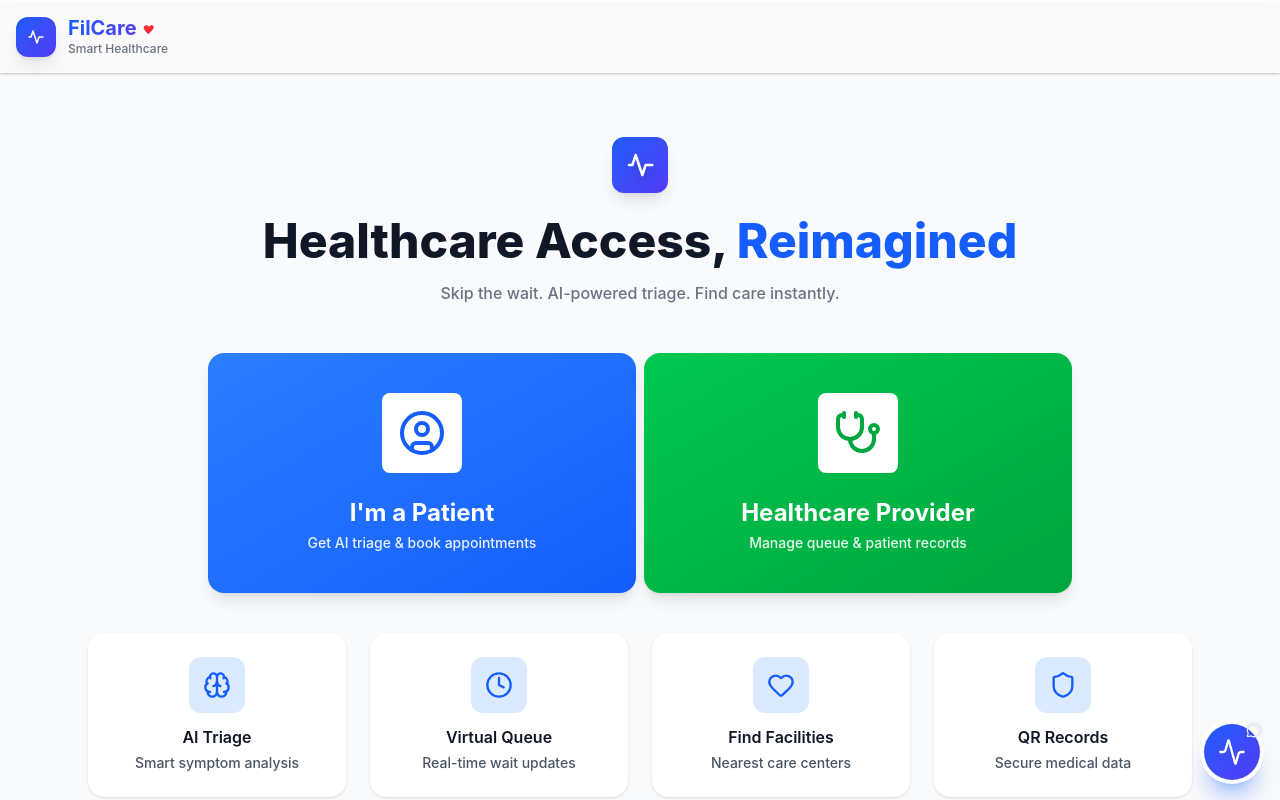
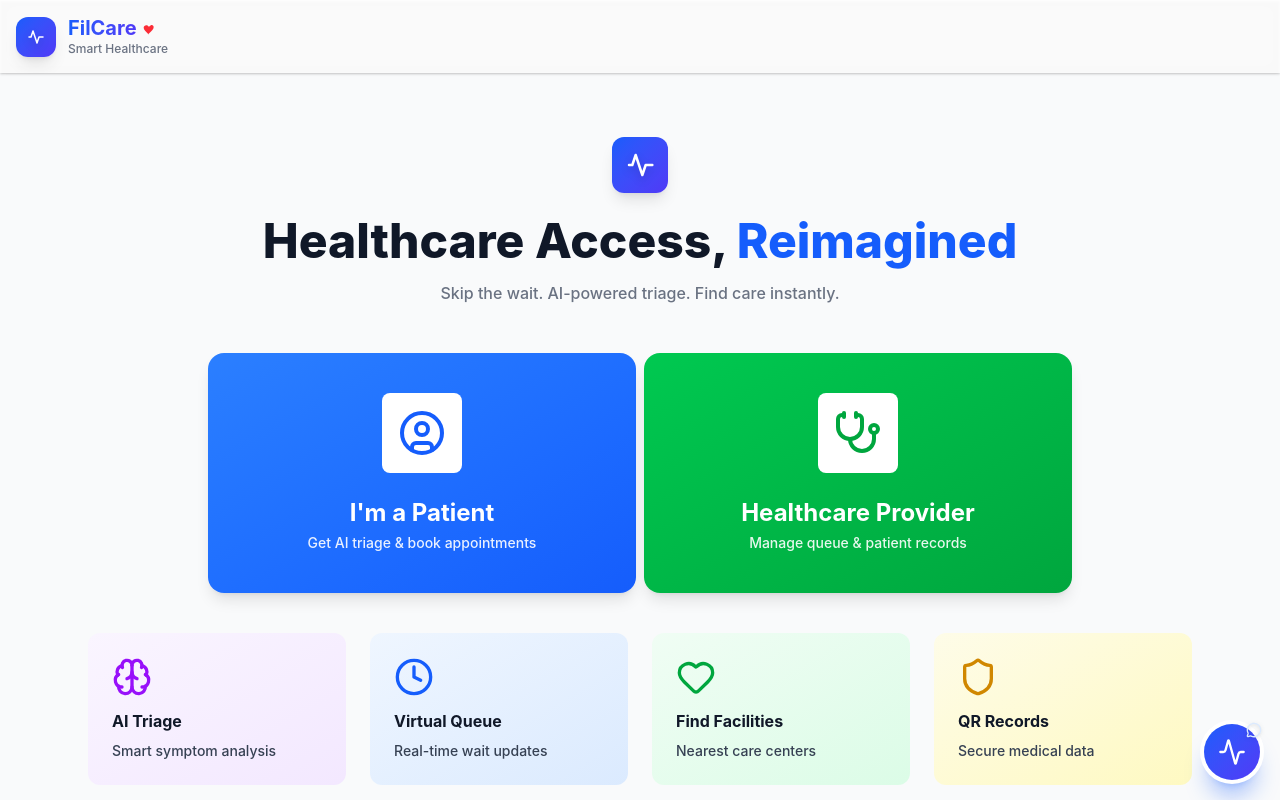
Before and after one commit to kway-zar/DevKada-Hackthon-Project, a React (Vite) app in the folder FilCare/: page / in a window 1280 px wide. Shown: the top 800 px of the page. Built offline with nearby package versions, Linux system fonts and the light colour scheme.

Commit message:
added landing page animation

```diff
--- a/FilCare/package.json
+++ b/FilCare/package.json
@@ -18,6 +18,7 @@
     "@radix-ui/react-tooltip": "^1.2.8",
     "class-variance-authority": "^0.7.1",
     "clsx": "^2.1.1",
+    "framer-motion": "^12.38.0",
     "lucide-react": "^1.14.0",
     "next-themes": "^0.4.6",
     "qrcode.react": "^4.2.0",
--- a/FilCare/src/pages/LandingPage.tsx
+++ b/FilCare/src/pages/LandingPage.tsx
@@ -1,4 +1,5 @@
 import { UserCircle, Stethoscope, Brain, Clock, Heart, Shield } from 'lucide-react';
+import { motion, type Variants } from 'framer-motion';
 import { Header } from "../components/Header";
 import { Link } from "react-router-dom";
 
@@ -27,19 +28,44 @@ function LandingPage() {
         },
     };
     const features = [
-        { icon: Brain, title: 'AI Triage', description: 'Smart symptom analysis' },
-        { icon: Clock, title: 'Virtual Queue', description: 'Real-time wait updates' },
-        { icon: Heart, title: 'Find Facilities', description: 'Nearest care centers' },
-        { icon: Shield, title: 'QR Records', description: 'Secure medical data' },
+        { icon: Brain, title: 'AI Triage', description: 'Smart symptom analysis', color: 'from-purple-50 to-purple-100', iconColor: 'purple' },
+        { icon: Clock, title: 'Virtual Queue', description: 'Real-time wait updates', color: 'from-blue-50 to-blue-100', iconColor: 'blue' },
+        { icon: Heart, title: 'Find Facilities', description: 'Nearest care centers', color: 'from-green-50 to-green-100', iconColor: 'green' },
+        { icon: Shield, title: 'QR Records', description: 'Secure medical data', color: 'from-yellow-50 to-yellow-100', iconColor: 'yellow' },
     ];
+    const priorityVariants: Variants = {
+        hidden: { opacity: 0, y: 28 },
+        visible: {
+            opacity: 1,
+            y: 0,
+            transition: {
+                duration: 0.7,
+                staggerChildren: 0.14,
+            },
+        },
+    };
+    const priorityItemVariants: Variants = {
+        hidden: { opacity: 0, y: 24, scale: 0.98 },
+        visible: { opacity: 1, y: 0, scale: 1 },
+    };
     const currentSize = sizes["lg"];
     return (
         <>
             <Header />
 
             <main className="Main_Body relative w-full min-h-screen text-black dark:text-black overflow-y-auto bg-gray-50">
-                <section className="max-w-6xl mx-auto px-6 py-16">
-                    <div className="flex flex-col items-center text-center">
+                <motion.section
+                    className="max-w-6xl mx-auto px-6 py-16"
+                    initial={{ opacity: 0, y: 24 }}
+                    animate={{ opacity: 1, y: 0 }}
+                    transition={{ duration: 0.8, ease: 'easeIn' }}
+                >
+                    <motion.div
+                        className="flex flex-col items-center text-center"
+                        initial={{ opacity: 0, y: 18 }}
+                        animate={{ opacity: 1, y: 0 }}
+                        transition={{ duration: 0.7, ease: 'easeIn', delay: 0.1 }}
+                    >
                         <div className="mb-6">
                             <div className="w-14 h-14 bg-gradient-to-br from-blue-600 to-indigo-600 rounded-xl flex items-center justify-center shadow-lg text-white">
 
@@ -56,10 +82,16 @@ function LandingPage() {
                         <p className="mt-4 text-gray-500 max-w-2xl">
                             Skip the wait. AI-powered triage. Find care instantly.
                         </p>
-                    </div>
+                    </motion.div>
 
-                    <div className="mt-12 grid grid-cols-1 md:grid-cols-2  gap-2 w-auto mx-auto">
-                        <Link to="/patient" className="group md:ml-30 block p-10 rounded-2xl bg-gradient-to-br from-blue-500 to-blue-600 text-white shadow-lg transform-gpu hover:-translate-y-1 transition">
+                    <motion.div
+                        className="mt-12 grid grid-cols-1 md:grid-cols-2 gap-2 w-auto mx-auto"
+                        initial={{ opacity: 0, y: 20 }}
+                        animate={{ opacity: 1, y: 0 }}
+                        transition={{ duration: 0.75, ease: 'easeIn', delay: 0.15 }}
+                    >
+                        <motion.div whileHover={{ y: -6 }} transition={{ duration: 0.2, ease: 'easeIn' }} className="md:ml-30">
+                            <Link to="/patient" className="group block p-10 rounded-2xl bg-gradient-to-br from-blue-500 to-blue-600 text-white shadow-lg transform-gpu hover:-translate-y-1 transition">
                                 <div className="flex flex-col items-center gap-6 text-center">
                                     <div className="bg-white p-4 rounded-lg">
                                         <UserCircle className="w-10 h-10 sm:w-12 sm:h-12 text-blue-600" />
@@ -70,8 +102,10 @@ function LandingPage() {
                                     </div>
                                 </div>
                             </Link>
+                        </motion.div>
 
-                        <Link to="/provider" className="group block md:mr-30 p-10 rounded-2xl bg-gradient-to-br from-green-500 to-green-600 text-white shadow-lg transform-gpu hover:-translate-y-1 transition">
+                        <motion.div whileHover={{ y: -6 }} transition={{ duration: 0.2, ease: 'easeIn' }} className="md:mr-30">
+                            <Link to="/provider" className="group block p-10 rounded-2xl bg-gradient-to-br from-green-500 to-green-600 text-white shadow-lg transform-gpu hover:-translate-y-1 transition">
                                 <div className="flex flex-col items-center gap-6 text-center">
                                     <div className="bg-white p-4 rounded-lg">
                                         <Stethoscope className="w-10 h-10 sm:w-12 sm:h-12 text-green-600" />
@@ -82,30 +116,55 @@ function LandingPage() {
                                     </div>
                                 </div>
                             </Link>
-                    </div>
+                        </motion.div>
+                    </motion.div>
 
-                    <div className="mt-10 grid grid-cols-1 sm:grid-cols-2 lg:grid-cols-4 gap-6">
+                    <motion.div
+                        className="mt-10 grid grid-cols-1 sm:grid-cols-2 lg:grid-cols-4 gap-6"
+                        initial={{ opacity: 0, y: 18 }}
+                        animate={{ opacity: 1, y: 0 }}
+                        transition={{ duration: 0.75, ease: 'easeIn', delay: 0.25 }}
+                    >
                         {features.map((feature) => {
                             const Icon = feature.icon;
+                            const cardColor = feature.color;
+                            const iconColor = feature.iconColor;
+
                             return (
-                                <div key={feature.title} className="bg-white rounded-2xl p-4 sm:p-6 shadow-sm justify-center items-center text-center">
-                                    <div className="w-12 h-12 sm:w-14 sm:h-14 bg-blue-100 rounded-xl flex items-center justify-center mx-auto mb-3">
-                                        <Icon className="w-6 h-6 sm:w-7 sm:h-7 text-blue-600" />
-                                    </div>
-                                    <h4 className="font-semibold text-gray-900 text-sm sm:text-base mb-1">{feature.title}</h4>
-                                    <p className="text-gray-600 text-xs sm:text-sm">{feature.description}</p>
+
+                                <div key={feature.title} className={`bg-gradient-to-br ${cardColor} p-6 rounded-xl`}>
+                                    <Icon className={`h-10 w-10 text-${iconColor}-600 mb-3`} />
+                                    <h3 className="font-bold text-gray-900 mb-2">
+                                        {feature.title}
+                                    </h3>
+                                    <p className="text-sm text-gray-700">
+                                        {feature.description}
+                                    </p>
                                 </div>
                             );
                         })}
-                    </div>
-                </section>
-                <section className="px-4 sm:px-6 py-8 sm:py-12 bg-white">
+                    </motion.div>
+                </motion.section>
+                <motion.section
+                    className="px-4 sm:px-6 py-8 sm:py-12 bg-white"
+                    variants={priorityVariants}
+                    initial="hidden"
+                    whileInView="visible"
+                    viewport={{ once: true, amount: 0.35 }}
+                >
                     <div className="max-w-7xl mx-auto">
-                        <h3 className="text-2xl sm:text-3xl font-bold text-center text-gray-900 mb-6 sm:mb-8">
+                        <motion.h3
+                            className="text-2xl sm:text-3xl font-bold text-center text-gray-900 mb-6 sm:mb-8"
+                            variants={priorityItemVariants}
+                        >
                             Priority System
-                        </h3>
+                        </motion.h3>
                         <div className="space-y-4 max-w-2xl mx-auto">
-                            <div className="bg-gradient-to-r from-red-500 to-red-600 rounded-2xl p-5 text-white shadow-lg">
+                            <motion.div
+                                variants={priorityItemVariants}
+                                transition={{ duration: 0.45, ease: 'easeIn' }}
+                                className="bg-gradient-to-r from-red-500 to-red-600 rounded-2xl p-5 text-white shadow-lg"
+                            >
                                 <div className="flex items-center gap-3 mb-2">
                                     <div className="w-10 h-10 bg-white rounded-full flex items-center justify-center text-red-600 font-bold text-lg">
                                         P1
@@ -121,9 +180,13 @@ function LandingPage() {
                                 <p className="text-sm font-semibold">
                                     → Direct ER routing + Alert
                                 </p>
-                            </div>
+                            </motion.div>
 
-                            <div className="bg-gradient-to-r from-yellow-500 to-yellow-600 rounded-2xl p-5 text-white shadow-lg">
+                            <motion.div
+                                variants={priorityItemVariants}
+                                transition={{ duration: 0.45, ease: 'easeIn' }}
+                                className="bg-gradient-to-r from-yellow-500 to-yellow-600 rounded-2xl p-5 text-white shadow-lg"
+                            >
                                 <div className="flex items-center gap-3 mb-2">
                                     <div className="w-10 h-10 bg-white rounded-full flex items-center justify-center text-yellow-600 font-bold text-lg">
                                         P2
@@ -139,9 +202,13 @@ function LandingPage() {
                                 <p className="text-sm font-semibold">
                                     → Booking within 1-2 hours
                                 </p>
-                            </div>
+                            </motion.div>
 
-                            <div className="bg-gradient-to-r from-green-500 to-green-600 rounded-2xl p-5 text-white shadow-lg">
+                            <motion.div
+                                variants={priorityItemVariants}
+                                transition={{ duration: 0.45, ease: 'easeIn' }}
+                                className="bg-gradient-to-r from-green-500 to-green-600 rounded-2xl p-5 text-white shadow-lg"
+                            >
                                 <div className="flex items-center gap-3 mb-2">
                                     <div className="w-10 h-10 bg-white rounded-full flex items-center justify-center text-green-600 font-bold text-lg">
                                         P3
@@ -157,10 +224,10 @@ function LandingPage() {
                                 <p className="text-sm font-semibold">
                                     → Telemedicine or next-day slot
                                 </p>
+                            </motion.div>
                         </div>
                     </div>
-                    </div>
-                </section>
+                </motion.section>
 
                 {/* Footer */}
                 <footer className="bg-gray-900 text-white py-6 sm:py-8">
```
Also changed, not shown: 1 other file (tests, documents, lock files or other folders). Lines whose indentation alone changed are shown as unchanged.
